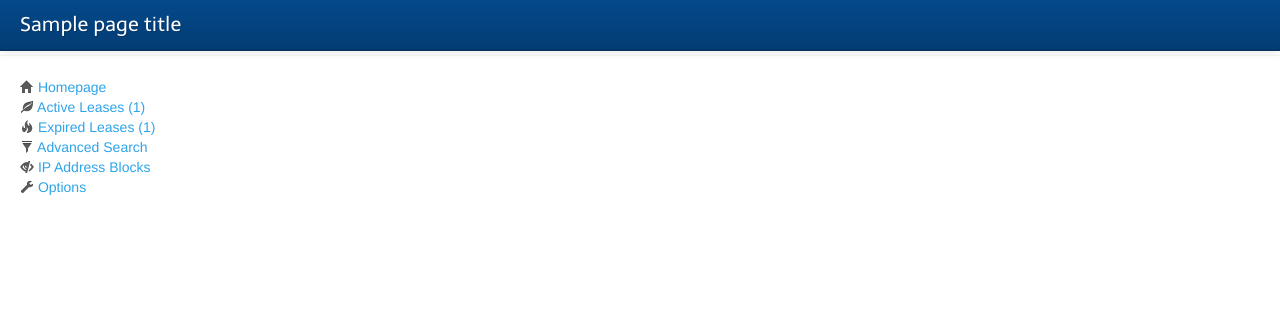
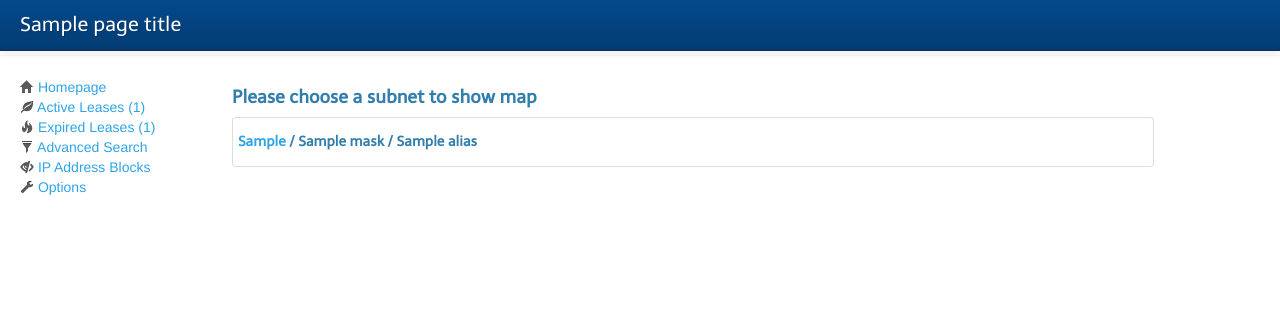
Before and after one commit to COMU/mercekd, a Django app: template mercekdUI/templates/home/ipv4addressmap.html in a window 1280 px wide. Shown: the top 311 px of the page. Run offline with Django 3.2, Linux system fonts and the light colour scheme; the template is opened without the code that fills it: most values are stand-ins (such as "Sample title", 1, 10 or a date in 2020); some libraries are stand-ins or nearby versions.

Commit message:
Add subnet support. Closes #27

```diff
--- a/mercekdUI/templates/home/ipv4addressmap.html
+++ b/mercekdUI/templates/home/ipv4addressmap.html
@@ -2,6 +2,41 @@
 {% load i18n %}
 {% block left %}
 
+{% if subnets != 0 %}
+
+
+        <div id="status"></div>
+        <table id="subnets" class="table table-condensed table-bordered">
+            <h4>{% trans "Please choose a subnet to show map" %}</h4>
+            {% for subnet in subnets %}
+                <tr id="id_{{ subnet.id }}">
+                    <td><h5><a href="#" onclick="post_to_url('{% url IPv4map %}', {'ipv4_id':'{{ subnet.id }}','csrfmiddlewaretoken': getCookie('csrftoken')});" >{{ subnet.ip }}</a></b> / {{ subnet.mask }} / {{ subnet.alias }} </td>
+                </tr>
+            {% endfor %}
+        </table>
+
+
+{% else %}
+
+    <div class="hero-unit">
+        <h1>{{ subnet.2 }}</h1>
+        <b>Address: </b><span class="label">{{ subnet.0 }}</span>
+        <b>Netmask: </b><span class="label label-success">{{ subnet.1 }}</span>
+        <b>Free: </b><span class="label label-warning">{{ subnet.3 }}</span>
+        <b>N/A: </b><span class="label label-info">{{ subnet.5 }}</span>
+        <b>Hosts/Net: </b><span class="label label-important">{{ subnet.4 }}</span>
+    </div>
+    {% if ipv4s %}
+        <h4>{% trans "Declared Addresses" %}</h4>
+    {% endif %}
+    {% for ip in ipv4s %}
+        <tr id="id_{{ ip }}">
+            <td><h5><a href="#" onclick="post_to_url('{% url listLeases leases="all" %}', {'q':'{{ ip }}','csrfmiddlewaretoken': getCookie('csrftoken')});" >{{ ip }}</a></b> </td>
+        </tr>
+    {% endfor %}
+{% endif %}
+
+
 
 
 {% endblock %}
--- a/mercekdUI/templates/home/leases.html
+++ b/mercekdUI/templates/home/leases.html
@@ -30,9 +30,9 @@
 
             <tr class="{% if lease.ends > now %}info{% else %}error{% endif %}">
                 <td>{{ lease.uid }}</td>
-                <td><a href="#"  id="{{ lease.id }}" data-type="text" data-name="ip" data-pk="{{ lease.id }}" data-title="{{ lease.ip.v4 }} - <a href='#' onClick=linkPost('{{ lease.ip.v4 }}'); >{% trans 'Show History</a>' %}" >{% if value.0 != None and value.0 %} {{ value.0 }} {% else %} {{ lease.ip.v4 }} {% endif %}</a></td>
+                <td>    <a href="#" id="{{ lease.id }}" data-type="text" data-name="ip" data-pk="{{ lease.id }}" data-title="{{ lease.ip.v4 }} - <a href='#' onClick=linkPost('{{ lease.ip.v4 }}'); >{% trans 'Show History</a>' %}" >{% if value.0 != None and value.0 %} {{ value.0 }} {% else %} {{ lease.ip.v4 }} {% endif %}</a></td>
                 <td><a href="#"  id="{{ lease.id }}" data-type="text" data-name="mac" data-pk="{{ lease.id }}" data-title="{{ lease.mac.mac }} - <a href='#' onClick=linkPost('{{ lease.mac.mac }}'); >{% trans 'Show History</a>' %}" >{% if value.1 and value.1 != None %} {{ value.1 }} {% else %} {{ lease.mac.mac }} {% endif %}</a></td>
-                <td>{{ lease.client }} </td>
+                <td>{{ lease.client }}</td>
                 <td>{{ lease.starts }} </td>
                 <td>{{ lease.ends }} </td>
             </tr>
```
Also changed, not shown: mercekdUI/main/views.py (+34 -1 lines).
